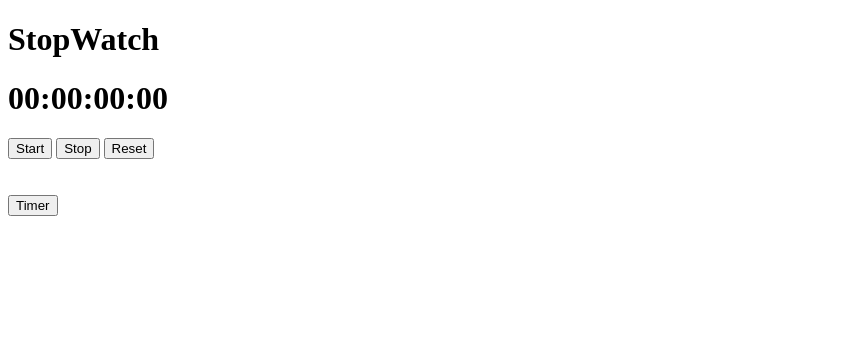
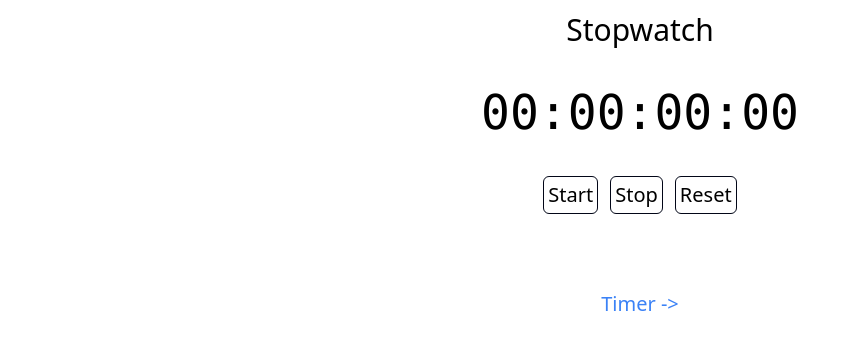
Before and after one commit to MinavKaria/Stopwatch_Timer_JS, a plain HTML site: page index.html in a window 1280 px wide. Shown: the whole page, without its empty margins (0-851 px from the left). Drawn offline with nearby package versions, Linux system fonts and the light colour scheme.

Commit message:
Add Changes

```diff
--- a/index.html
+++ b/index.html
@@ -5,27 +5,29 @@
     <meta name="viewport" content="width=device-width, initial-scale=1.0">
     <title>StopWatch</title>
     <link rel="stylesheet" href="styles.css">
+    <script src="https://cdn.tailwindcss.com"></script>
+
 </head>
 <body>
-    <div class="Stopwatch-container d-flex justify-content-center align-items-center flex-md-column align-content-center">
-        <div>
-            <h1>StopWatch</h1>
+    <div class="flex-col text-xl w-50 text-center">
+        <div class="text-3xl font-extralight m-3 pb-5">
+            <h1>Stopwatch</h1>
         </div>
 
-        <div class="Stopwatch- m-5">
+        <div class="Stopwatch- m-5 font-mono text-5xl ">
             <h1 class="display">  <span class="hours">00</span>:<span class="minutes">00</span>:<span class="seconds">00</span>:<span class="milliseconds">00</span></h1>
         </div>
 
-        <div class="Stopwatch-button">
-            <button type="button" class="start btn bg-warning">Start</button>
-            <button type="button" class="stop btn bg-danger  text-white">Stop</button>
-            <button type="reset" class="reset btn bg-primary text-white">Reset</button>
+        <div class="Stopwatch-button flex justify-center gap-3 p-5">
+            <button type="button" class="start bg-white border border-slate-950 p-1 rounded-md hover:bg-black hover:text-white">Start</button>
+            <button type="button" class="stop bg-white border border-slate-950 p-1 rounded-md hover:bg-black hover:text-white">Stop</button>
+            <button type="reset" class="reset bg-white border border-slate-950 p-1 rounded-md hover:bg-black hover:text-white">Reset</button>
         </div>
         <br>
         <br>
 
-        <div>
-            <a href="timer.html"><button>Timer</button></a>
+        <div class=''>
+            <a href="timer.html" class="text-blue-500">Timer -></a>
         </div>
 
     </div>
```
Also changed, not shown: style2.js (+10 -4 lines), timer.html (+7 -6 lines).
